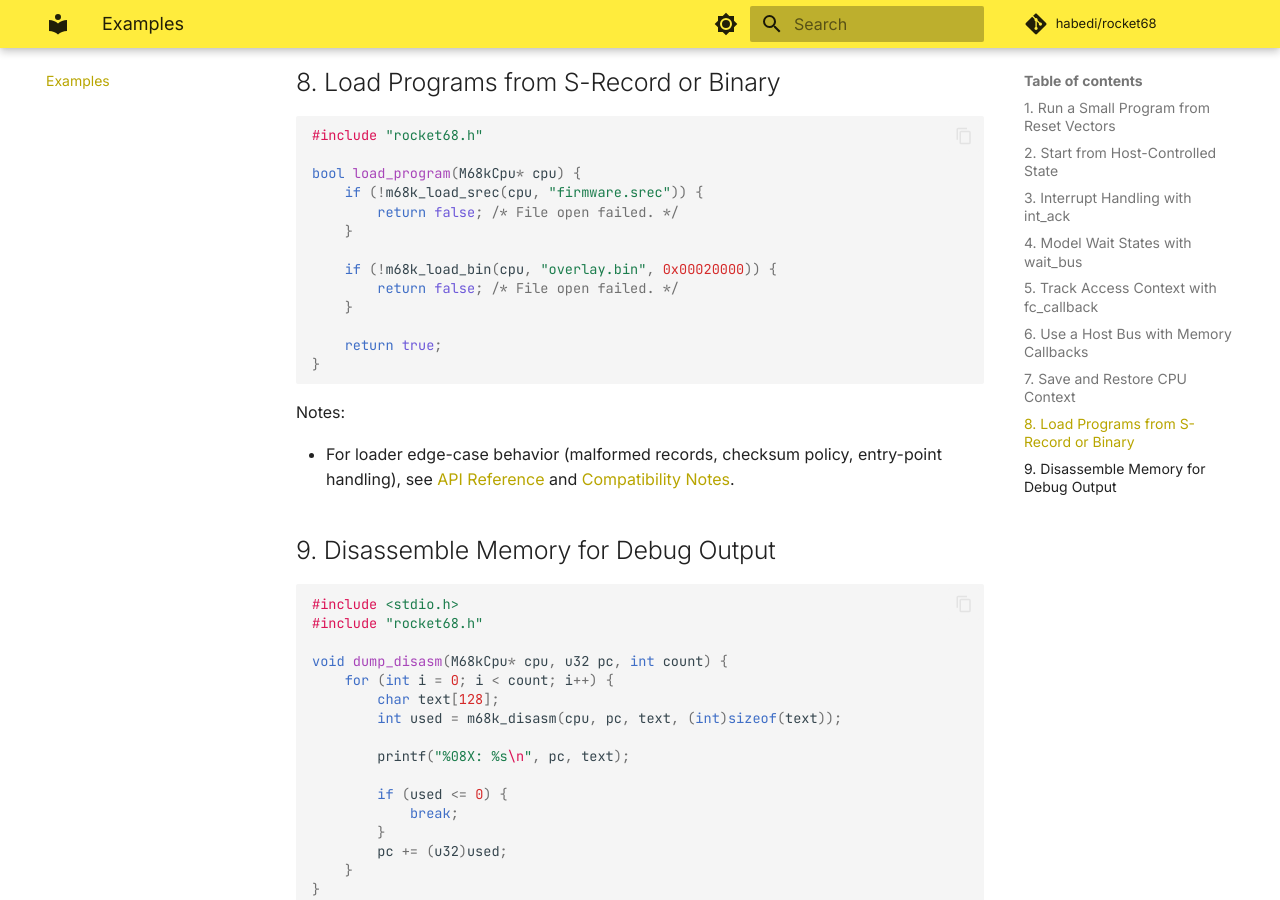
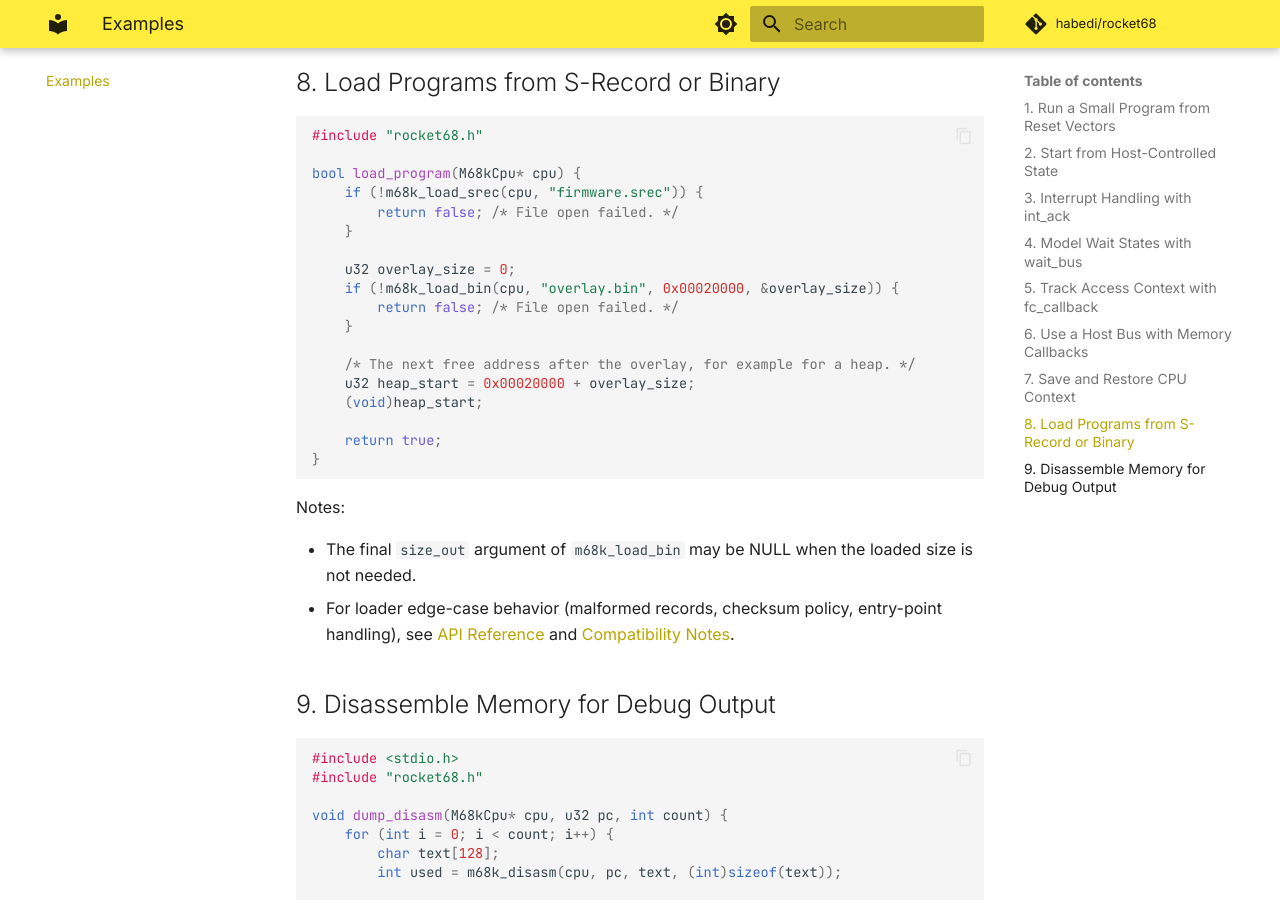
Before and after one commit to habedi/rocket68, an MkDocs documentation site: the page built from docs/examples.md, in a window 1280 px wide and 900 px high, scrolled down 4999 px. Built offline with MkDocs 1.6.1 and Material for MkDocs 9.7.7, drawn with Linux system fonts in a browser that asks for light colours; comment, search, counter and statistics services are not loaded.

Commit message:
Update `m68k_load_bin` to report the number of bytes written (to emulated memory) #26

```diff
--- a/docs/examples.md
+++ b/docs/examples.md
@@ -248,9 +248,14 @@ bool load_program(M68kCpu* cpu) {
         return false; /* File open failed. */
     }
 
-    if (!m68k_load_bin(cpu, "overlay.bin", 0x00020000)) {
+    u32 overlay_size = 0;
+    if (!m68k_load_bin(cpu, "overlay.bin", 0x00020000, &overlay_size)) {
         return false; /* File open failed. */
     }
+
+    /* The next free address after the overlay, for example for a heap. */
+    u32 heap_start = 0x00020000 + overlay_size;
+    (void)heap_start;
 
     return true;
 }
@@ -258,6 +263,7 @@ bool load_program(M68kCpu* cpu) {
 
 Notes:
 
+- The final `size_out` argument of `m68k_load_bin` may be NULL when the loaded size is not needed.
 - For loader edge-case behavior (malformed records, checksum policy, entry-point handling), see [API Reference](api-reference.md) and [Compatibility Notes](compatibility.md).
 
 ## 9. Disassemble Memory for Debug Output
```
Also changed, not shown: docs/api-reference.md (+3 -1 lines), docs/compatibility.md (+1 -0 lines), 4 other files.
